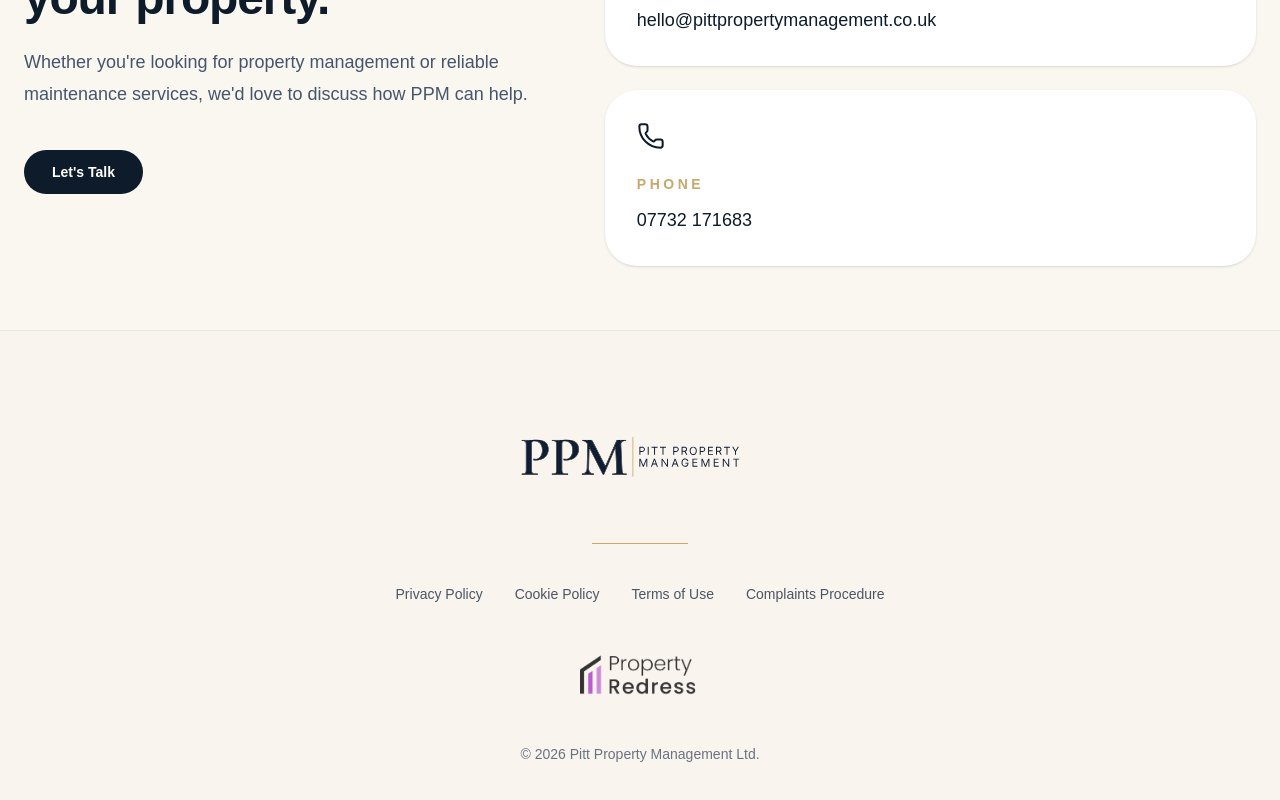
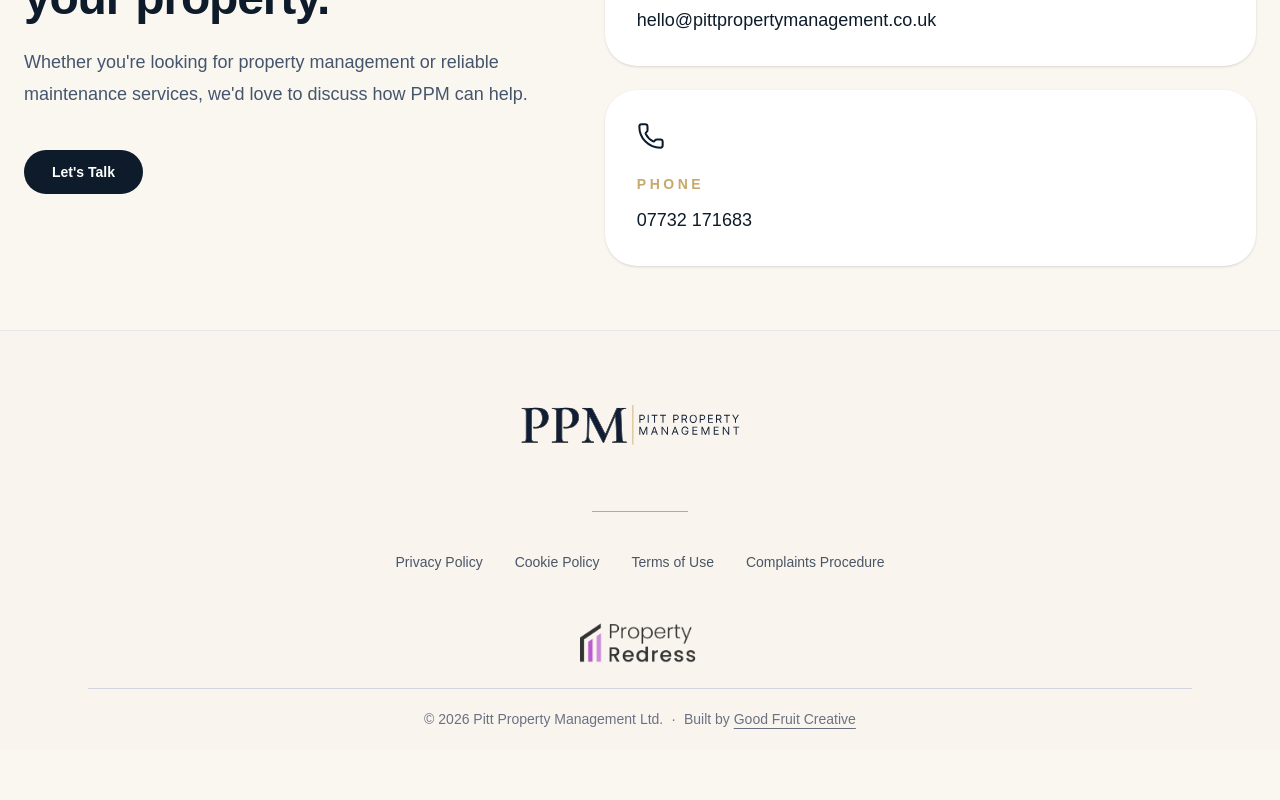
Before and after one commit to Dunham9/pitt-property-management, a Next.js app: page / in a window 1280 px wide. Shown: the part 3296-4096 px from the top of the page. After the commit the page ends 4045 px from the top, so only its background shows below. Built offline with nearby package versions, Linux system fonts and the light colour scheme.

Commit message:
Update footer with Good Fruit Creative credit

```diff
--- a/components/Footer.tsx
+++ b/components/Footer.tsx
@@ -4,7 +4,7 @@ import Link from "next/link";
 export default function Footer() {
   return (
     <footer className="border-t border-gray-200 bg-[#F9F5EE]">
-      <div className="mx-auto max-w-6xl px-6 py-20 text-center">
+     <div className="mx-auto max-w-6xl px-6 pt-12 pb-5 text-center">
 
         {/* Logo */}
         <Image
@@ -59,11 +59,24 @@ export default function Footer() {
           </a>
         </div>
 
-        {/* Copyright */}
-        <p className="mt-12 text-sm text-gray-500">
-          © {new Date().getFullYear()} Pitt Property Management Ltd.
-        </p>
-      </div>
+     {/* Copyright */}
+ <div className="mt-6 border-t border-gray-300 pt-5">
+  <p className="text-sm text-gray-500">
+    © {new Date().getFullYear()} Pitt Property Management Ltd.
+    <span className="mx-2">·</span>
+    Built by{" "}
+    <a
+      href="https://goodfruitcreative.co.uk/"
+      target="_blank"
+      rel="noopener noreferrer"
+      className="underline underline-offset-4 transition-colors hover:text-[#C9A96E]"
+    >
+      Good Fruit Creative
+    </a>
+  </p>
+</div>
+
+   </div>
     </footer>
   );
 }
```
